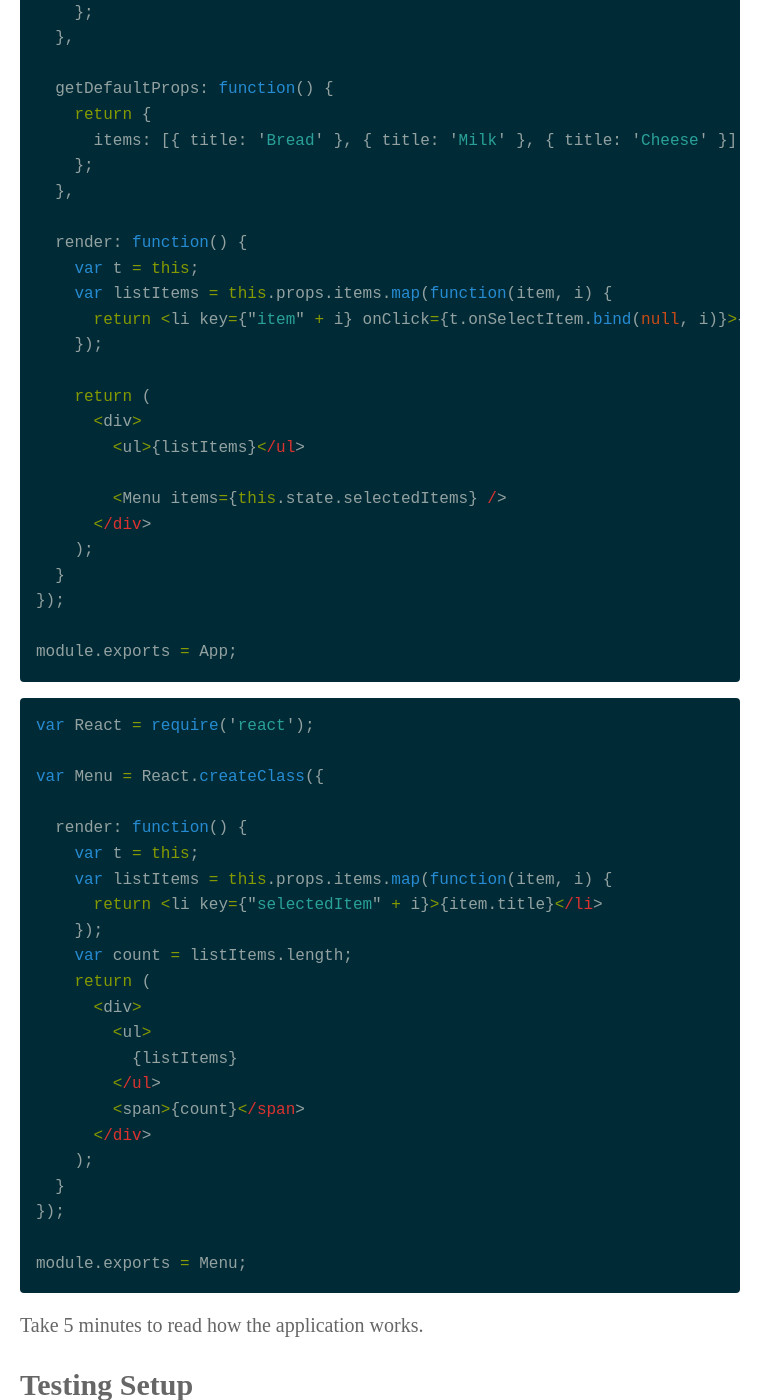
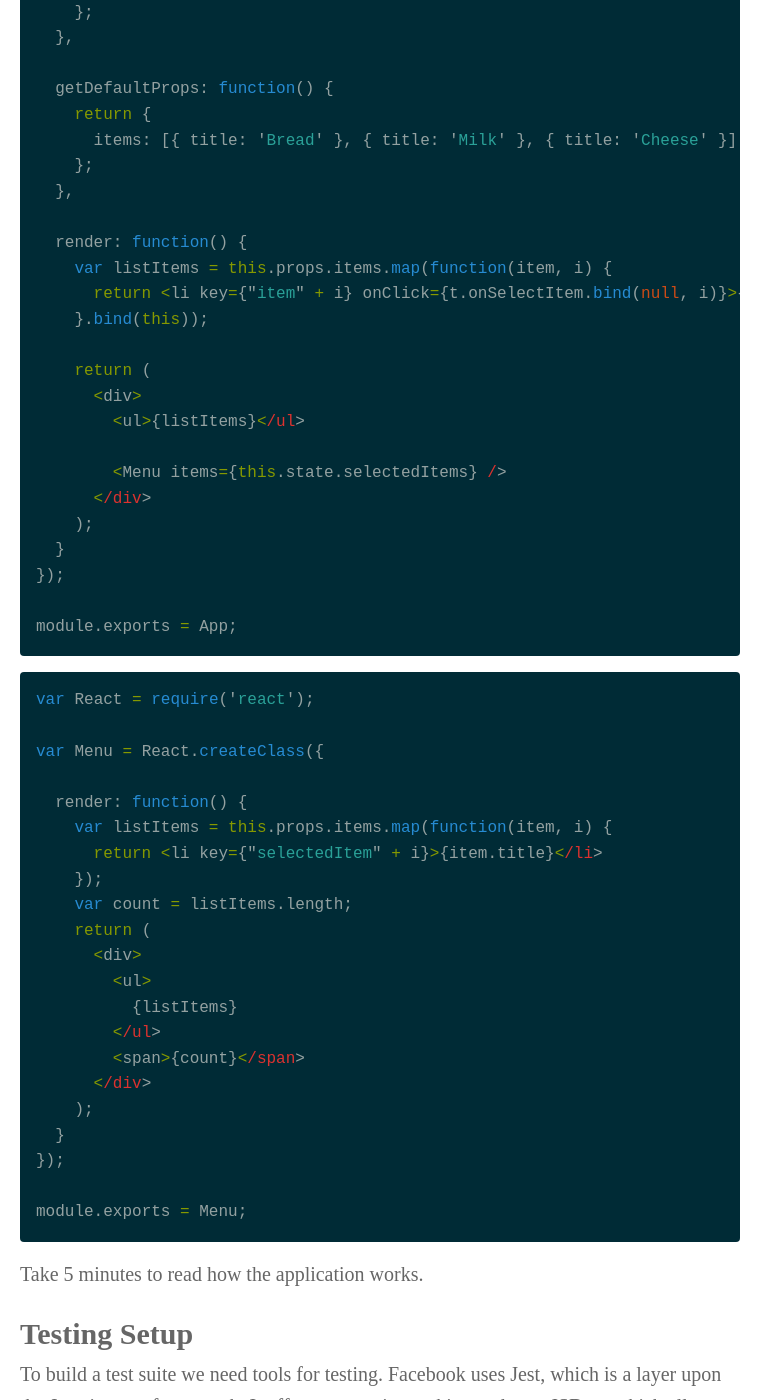
Before and after one commit to jackcallister/jarsbe.github.io, a Jekyll site: the page built from _posts/2014-12-01-building-a-test-suite-in-react-js.markdown, in a window 1280 px wide and 1400 px high, scrolled down 1733 px. Shown: the whole window, without its empty margins (0-783 px from the left). Built offline with Jekyll 4.4.1, drawn with Linux system fonts in a browser that asks for light colours; Markdown is read by kramdown in place of the engine named in the settings.

Commit message:
Fixed errors.

```diff
--- a/_posts/2014-12-01-building-a-test-suite-in-react-js.markdown
+++ b/_posts/2014-12-01-building-a-test-suite-in-react-js.markdown
@@ -60,10 +60,9 @@ var App = React.createClass({
   },
 
   render: function() {
-    var t = this;
     var listItems = this.props.items.map(function(item, i) {
       return <li key={"item" + i} onClick={t.onSelectItem.bind(null, i)}>{item.title}</li>
-    });
+    }.bind(this));
 
     return (
       <div>
@@ -84,7 +83,6 @@ var React = require('react');
 var Menu = React.createClass({
 
   render: function() {
-    var t = this;
     var listItems = this.props.items.map(function(item, i) {
       return <li key={"selectedItem" + i}>{item.title}</li>
     });
```
Also changed, not shown: other parts of _posts/2014-12-01-building-a-test-suite-in-react-js.markdown (+1 -1 lines).
